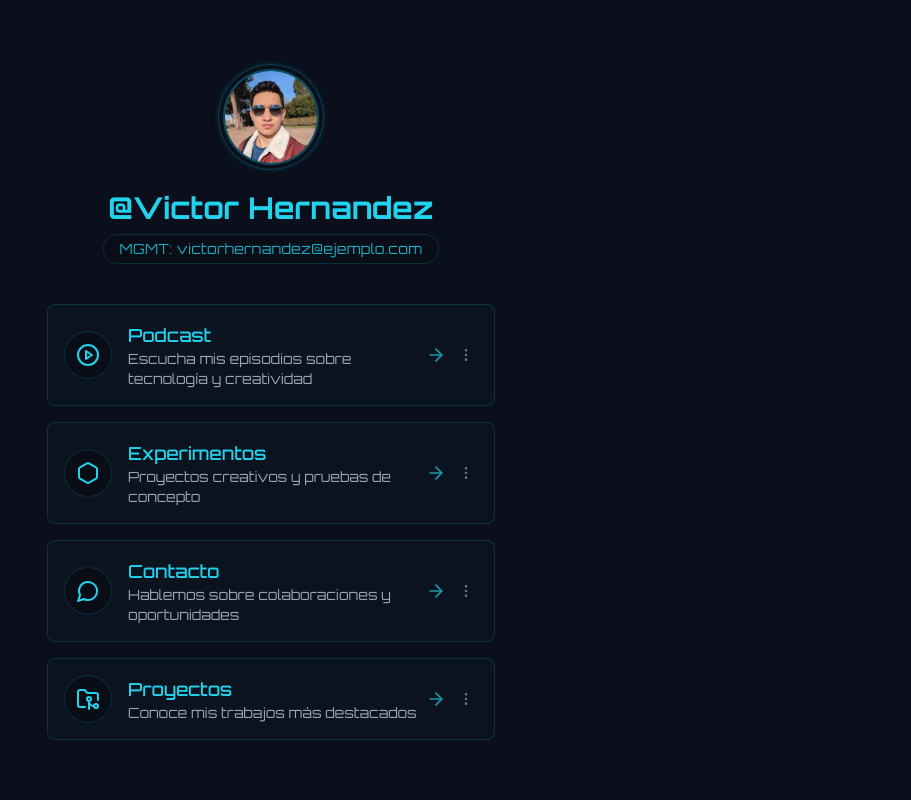
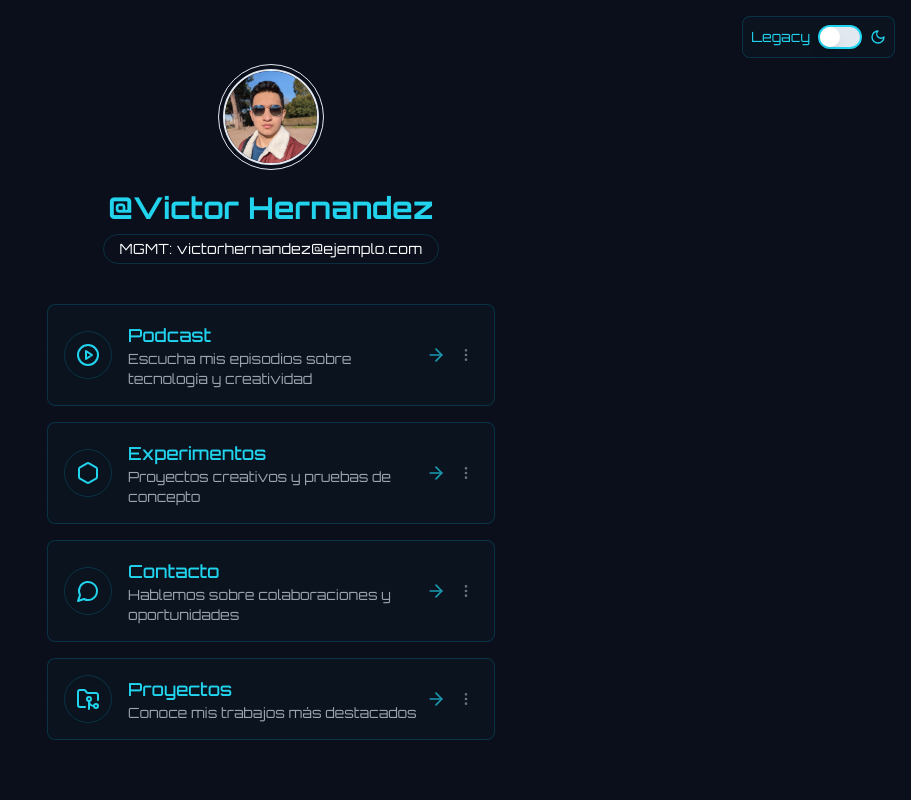
Before and after one commit to victor117-byte/social-link, a React (Vite) app: page / in a window 1280 px wide. Shown: the top 800 px of the page, without its empty margins (369-1280 px from the left). Built offline with nearby package versions, Linux system fonts and the light colour scheme.

Commit message:
feat: Add Tron Ares style switch
Adds a switch to toggle between the current style and a Tron Ares-themed style.

```diff
--- a/src/App.tsx
+++ b/src/App.tsx
@@ -1,3 +1,4 @@
+
 import { Toaster } from "@/components/ui/toaster";
 import { Toaster as Sonner } from "@/components/ui/sonner";
 import { TooltipProvider } from "@/components/ui/tooltip";
@@ -5,11 +6,13 @@ import { QueryClient, QueryClientProvider } from "@tanstack/react-query";
 import { BrowserRouter, Routes, Route } from "react-router-dom";
 import Index from "./pages/Index";
 import NotFound from "./pages/NotFound";
+import { ThemeProvider } from "./contexts/ThemeContext";
 
 const queryClient = new QueryClient();
 
 const App = () => (
   <QueryClientProvider client={queryClient}>
+    <ThemeProvider>
       <TooltipProvider>
         <Toaster />
         <Sonner />
@@ -21,6 +24,7 @@ const App = () => (
           </Routes>
         </BrowserRouter>
       </TooltipProvider>
+    </ThemeProvider>
   </QueryClientProvider>
 );
 
--- a/src/components/LinkCard.tsx
+++ b/src/components/LinkCard.tsx
@@ -11,6 +11,7 @@ interface LinkCardProps {
   imageUrl?: string;
   icon?: React.ReactNode;
   delay?: number;
+  theme?: "legacy" | "ares";
 }
 
 export function LinkCard({
@@ -20,9 +21,15 @@ export function LinkCard({
   showImage = false,
   imageUrl,
   icon,
-  delay = 0
+  delay = 0,
+  theme = "legacy"
 }: LinkCardProps) {
   const [isPressed, setIsPressed] = useState(false);
+  const isAres = theme === "ares";
+
+  const accentColor = isAres ? "red" : "cyan";
+  const bgColor = isAres ? "[#1D0F0F]" : "[#0C1421]";
+  const darkBgColor = isAres ? "[#180808]" : "[#080D16]";
 
   return (
     <a
@@ -30,8 +37,8 @@ export function LinkCard({
       className={cn(
         "group w-full flex items-center justify-between p-4 transition-all duration-300",
         "opacity-0 animate-slide-in rounded-lg",
-        "bg-[#0C1421]/90 backdrop-blur-sm border border-cyan-500/20 hover:border-cyan-500/40",
-        "hover:shadow-[0_0_10px_rgba(0,195,255,0.2)] hover:translate-y-[-2px]",
+        `bg-${bgColor}/90 backdrop-blur-sm border border-${accentColor}-500/20 hover:border-${accentColor}-500/40`,
+        `hover:shadow-[0_0_10px_rgba(${isAres ? "255,0,0" : "0,195,255"},0.2)] hover:translate-y-[-2px]`,
         isPressed ? "scale-[0.98]" : ""
       )}
       target="_blank"
@@ -45,17 +52,17 @@ export function LinkCard({
     >
       <div className="flex items-center gap-4 flex-1">
         {icon && (
-          <div className="flex-shrink-0 w-12 h-12 flex items-center justify-center rounded-full border border-cyan-500/20 bg-[#080D16] text-cyan-400">
+          <div className={`flex-shrink-0 w-12 h-12 flex items-center justify-center rounded-full border border-${accentColor}-500/20 bg-${darkBgColor} text-${accentColor}-400`}>
             {icon}
           </div>
         )}
         {showImage && imageUrl && !icon && (
-          <div className="w-12 h-12 rounded overflow-hidden shrink-0 border border-cyan-500/20">
+          <div className={`w-12 h-12 rounded overflow-hidden shrink-0 border border-${accentColor}-500/20`}>
             <img src={imageUrl} alt={title} className="w-full h-full object-cover" />
           </div>
         )}
         <div className="flex-1">
-          <h3 className="font-medium text-lg text-cyan-400">{title}</h3>
+          <h3 className={`font-medium text-lg text-${accentColor}-400`}>{title}</h3>
           {description && (
             <p className="text-sm text-gray-400 group-hover:text-gray-300 transition-colors">
               {description}
@@ -65,12 +72,12 @@ export function LinkCard({
       </div>
       <div className="flex items-center">
         <div
-          className="text-cyan-400 opacity-70 group-hover:opacity-100 transition-all duration-300 transform group-hover:translate-x-1"
+          className={`text-${accentColor}-400 opacity-70 group-hover:opacity-100 transition-all duration-300 transform group-hover:translate-x-1`}
         >
           <ArrowRight size={20} />
         </div>
         <button
-          className="text-gray-500 hover:text-cyan-400 p-1 rounded-full hover:bg-cyan-900/20 ml-2"
+          className={`text-gray-500 hover:text-${accentColor}-400 p-1 rounded-full hover:bg-${accentColor}-900/20 ml-2`}
           onClick={(e) => {
             e.preventDefault();
             // Options menu could be implemented here
--- /dev/null
+++ b/src/components/ThemeToggle.tsx
@@ -0,0 +1,36 @@
+
+import { Moon, Sun } from "lucide-react";
+import { useTheme } from "@/contexts/ThemeContext";
+import { Switch } from "@/components/ui/switch";
+import { useState, useEffect } from "react";
+
+export function ThemeToggle() {
+  const { theme, toggleTheme } = useTheme();
+  const [mounted, setMounted] = useState(false);
+  const isAres = theme === "ares";
+
+  // Avoid hydration mismatch
+  useEffect(() => {
+    setMounted(true);
+  }, []);
+
+  if (!mounted) return null;
+
+  return (
+    <div className="flex items-center space-x-2 fixed top-4 right-4 bg-[#0C1421]/90 backdrop-blur-sm border border-cyan-500/20 p-2 rounded-lg z-50">
+      <span className={`text-sm ${isAres ? 'text-red-400' : 'text-cyan-400'}`}>
+        {isAres ? 'Ares' : 'Legacy'}
+      </span>
+      <Switch
+        checked={isAres}
+        onCheckedChange={toggleTheme}
+        className={isAres ? 'bg-red-500 data-[state=checked]:bg-red-500 border-red-400' : 'bg-cyan-500 data-[state=checked]:bg-cyan-500 border-cyan-400'}
+      />
+      {isAres ? (
+        <Sun className="h-4 w-4 text-red-400" />
+      ) : (
+        <Moon className="h-4 w-4 text-cyan-400" />
+      )}
+    </div>
+  );
+}
--- /dev/null
+++ b/src/contexts/ThemeContext.tsx
@@ -0,0 +1,33 @@
+
+import React, { createContext, useContext, useState, ReactNode } from "react";
+
+type Theme = "legacy" | "ares";
+
+interface ThemeContextType {
+  theme: Theme;
+  toggleTheme: () => void;
+}
+
+const ThemeContext = createContext<ThemeContextType | undefined>(undefined);
+
+export const ThemeProvider = ({ children }: { children: ReactNode }) => {
+  const [theme, setTheme] = useState<Theme>("legacy");
+
+  const toggleTheme = () => {
+    setTheme(theme === "legacy" ? "ares" : "legacy");
+  };
+
+  return (
+    <ThemeContext.Provider value={{ theme, toggleTheme }}>
+      {children}
+    </ThemeContext.Provider>
+  );
+};
+
+export const useTheme = () => {
+  const context = useContext(ThemeContext);
+  if (context === undefined) {
+    throw new Error("useTheme must be used within a ThemeProvider");
+  }
+  return context;
+};
--- a/src/pages/Index.tsx
+++ b/src/pages/Index.tsx
@@ -3,8 +3,13 @@ import { Avatar } from "@/components/ui/avatar";
 import { LinkCard } from "@/components/LinkCard";
 import { useEffect } from "react";
 import { Hexagon, Zap, MessageCircle, CirclePlay, FolderGit2 } from "lucide-react";
+import { useTheme } from "@/contexts/ThemeContext";
+import { ThemeToggle } from "@/components/ThemeToggle";
 
 const Index = () => {
+  const { theme } = useTheme();
+  const isAres = theme === "ares";
+
   // Actualizar el título de la página
   useEffect(() => {
     document.title = "@Victor Hernandez - Enlaces";
@@ -20,13 +25,28 @@ const Index = () => {
     };
   }, []);
 
+  // Dynamic theme classes
+  const accentColor = isAres ? "red" : "cyan";
+  const bgColor = isAres ? "[#1B0A0A]" : "[#080D16]";
+  const cardBgColor = isAres ? "[#1D0F0F]" : "[#0C1421]";
+  const shadowColor = isAres ? "rgba(255,0,0,0.2)" : "rgba(0,195,255,0.2)";
+
   return (
-    <div className="min-h-screen bg-transparent text-white flex flex-col items-center px-4 py-12 md:py-16">
+    <div className={`min-h-screen bg-transparent text-white flex flex-col items-center px-4 py-12 md:py-16`}
+         style={{
+           backgroundImage: `
+             linear-gradient(0deg, rgba(10, 15, 27, 0.9) 0%, rgba(10, 15, 27, 0.95) 100%),
+             repeating-linear-gradient(to right, rgba(${isAres ? "255, 0, 0" : "0, 195, 255"}, 0.05) 0px, rgba(${isAres ? "255, 0, 0" : "0, 195, 255"}, 0.05) 1px, transparent 1px, transparent 50px),
+             repeating-linear-gradient(to bottom, rgba(${isAres ? "255, 0, 0" : "0, 195, 255"}, 0.05) 0px, rgba(${isAres ? "255, 0, 0" : "0, 195, 255"}, 0.05) 1px, transparent 1px, transparent 50px)
+           `
+         }}
+    >
+      <ThemeToggle />
       <div className="w-full max-w-md flex flex-col items-center">
         {/* Perfil */}
         <div className="flex flex-col items-center mb-10 animate-fade-in">
-          <div className="border border-cyan-500/30 p-1 rounded-full shadow-[0_0_5px_rgba(0,195,255,0.2)]">
-            <Avatar className="h-24 w-24 border-[2px] border-cyan-500/40 bg-[#080D16]">
+          <div className={`border border-${accentColor}-500/30 p-1 rounded-full shadow-[0_0_5px_${shadowColor}]`}>
+            <Avatar className={`h-24 w-24 border-[2px] border-${accentColor}-500/40 bg-${bgColor}`}>
               <img
                 src="/lovable-uploads/3dae546f-a277-4c6b-9c19-35cb10966ba5.png"
                 alt="Foto de perfil"
@@ -34,9 +54,9 @@ const Index = () => {
               />
             </Avatar>
           </div>
-          <h1 className="mt-5 text-3xl font-bold text-cyan-400">@Victor Hernandez</h1>
-          <div className="mt-2 px-4 py-1 rounded-full border border-cyan-500/20 bg-[#080D16]/80">
-            <p className="text-cyan-400/80 text-sm tracking-wide">MGMT: victorhernandez@ejemplo.com</p>
+          <h1 className={`mt-5 text-3xl font-bold text-${accentColor}-400`}>@Victor Hernandez</h1>
+          <div className={`mt-2 px-4 py-1 rounded-full border border-${accentColor}-500/20 bg-${bgColor}/80`}>
+            <p className={`text-${accentColor}-400/80 text-sm tracking-wide`}>MGMT: victorhernandez@ejemplo.com</p>
           </div>
         </div>
 
@@ -48,6 +68,7 @@ const Index = () => {
             link="#"
             icon={<CirclePlay className="w-6 h-6" />}
             delay={100}
+            theme={theme}
           />
           <LinkCard
             title="Experimentos"
@@ -55,6 +76,7 @@ const Index = () => {
             link="#"
             icon={<Hexagon className="w-6 h-6" />}
             delay={200}
+            theme={theme}
           />
           <LinkCard
             title="Contacto"
@@ -62,6 +84,7 @@ const Index = () => {
             link="#"
             icon={<MessageCircle className="w-6 h-6" />}
             delay={300}
+            theme={theme}
           />
           <LinkCard
             title="Proyectos"
@@ -69,12 +92,13 @@ const Index = () => {
             link="#"
             icon={<FolderGit2 className="w-6 h-6" />}
             delay={400}
+            theme={theme}
           />
         </div>
 
         {/* Más contenido */}
         <div className="mt-8 w-full animate-fade-in" style={{ animationDelay: "0.5s" }}>
-          <h2 className="text-center mb-4 text-cyan-400 uppercase text-sm tracking-[4px]">Más contenido</h2>
+          <h2 className={`text-center mb-4 text-${accentColor}-400 uppercase text-sm tracking-[4px]`}>Más contenido</h2>
           <div className="w-full">
             <LinkCard
               title="Mi último video en YouTube"
@@ -82,13 +106,14 @@ const Index = () => {
               showImage={true}
               imageUrl="/lovable-uploads/3dae546f-a277-4c6b-9c19-35cb10966ba5.png"
               delay={500}
+              theme={theme}
             />
           </div>
         </div>
 
         {/* Footer */}
-        <footer className="mt-12 text-cyan-500/50 text-sm text-center animate-fade-in" style={{ animationDelay: "0.6s" }}>
-          <div className="border border-cyan-500/20 inline-block px-4 py-2 bg-[#080D16]/50 rounded-lg">
+        <footer className={`mt-12 text-${accentColor}-500/50 text-sm text-center animate-fade-in`} style={{ animationDelay: "0.6s" }}>
+          <div className={`border border-${accentColor}-500/20 inline-block px-4 py-2 bg-${bgColor}/50 rounded-lg`}>
             © 2025 @Victor Hernandez - Todos los derechos reservados
           </div>
         </footer>
```
Lines whose indentation alone changed are shown as unchanged.
